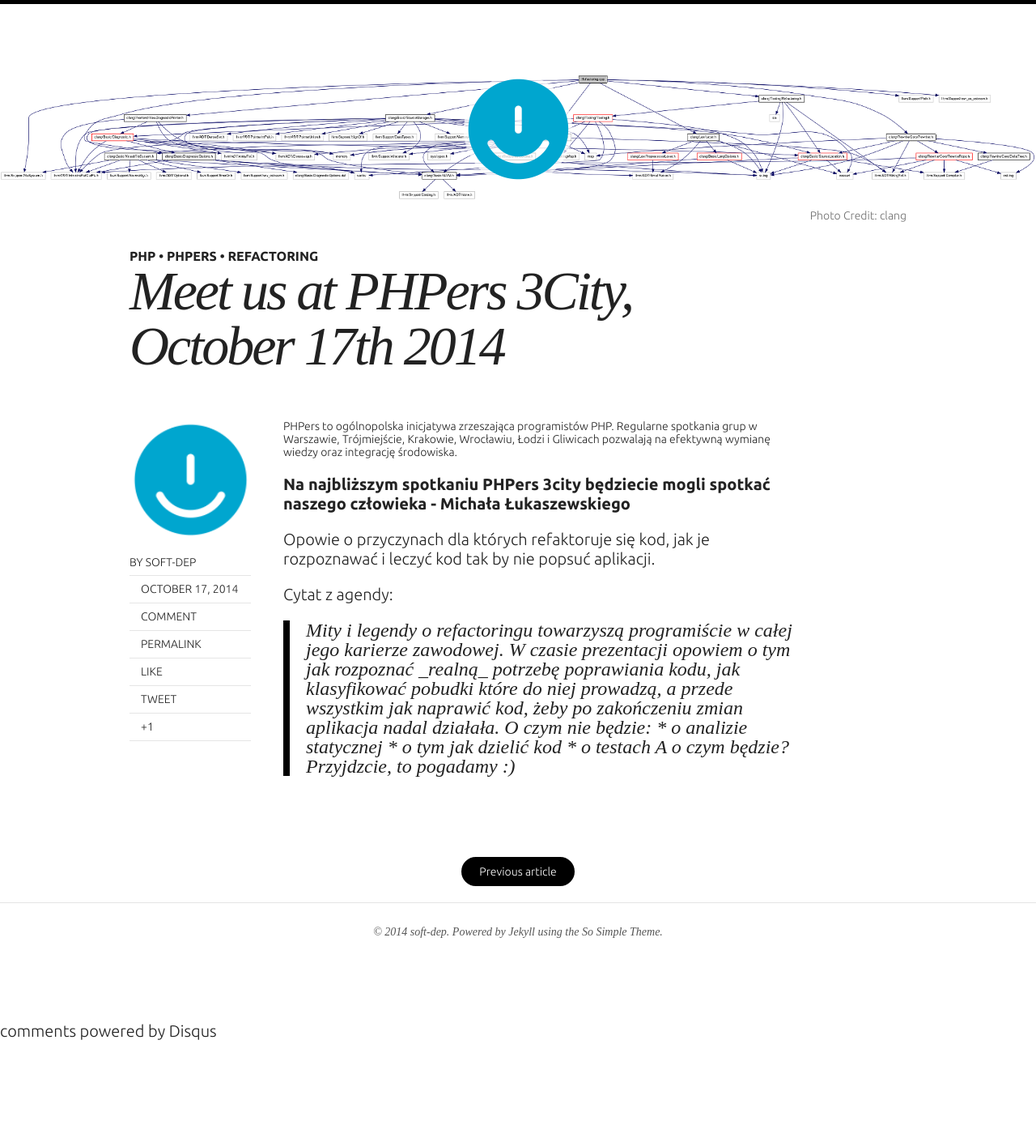
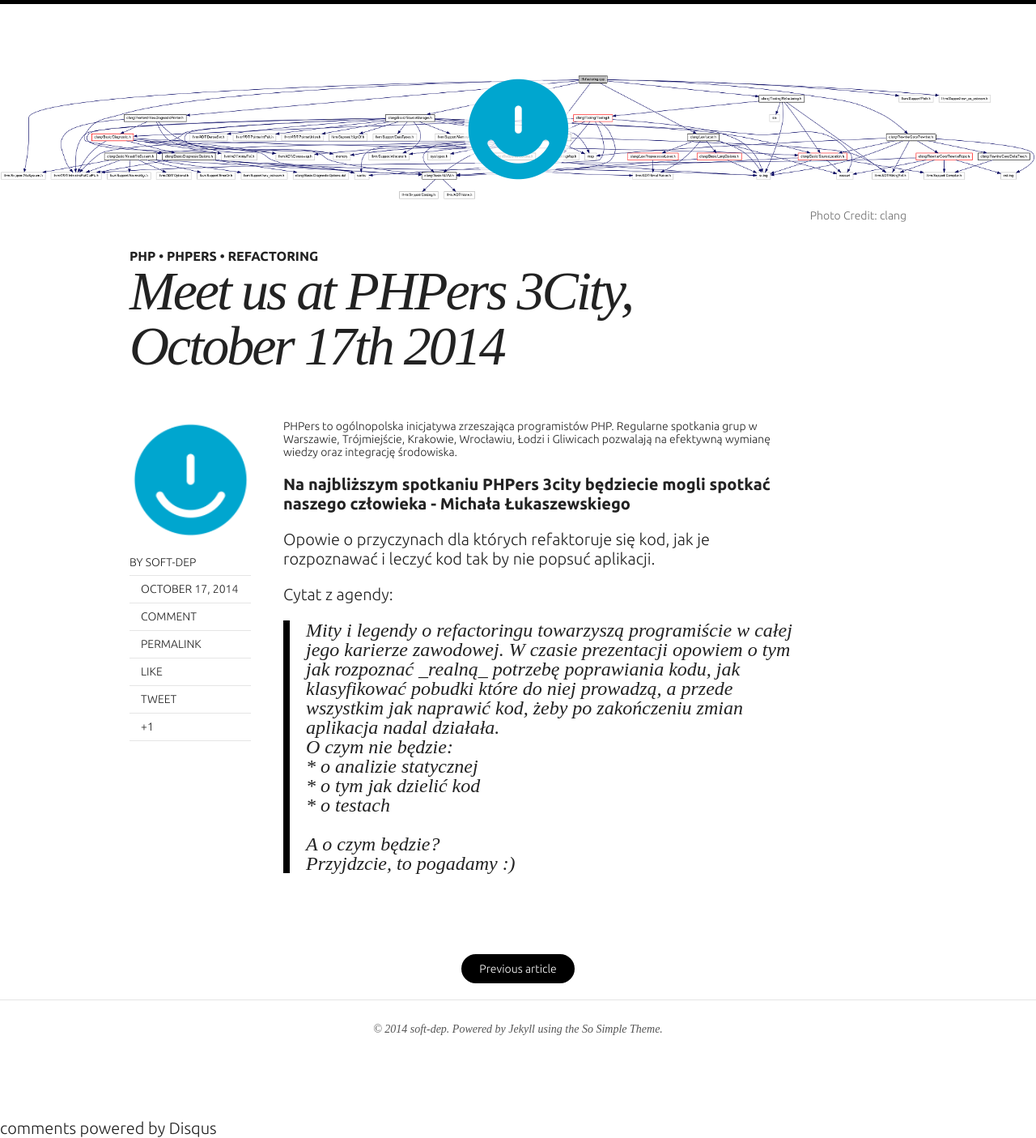
Before and after one commit to young-digital-planet/nerds, a Jekyll site: the page built from _posts/2014-10-17-phpers.md, in a window 1280 px wide. Shown: the whole page at 81% size. Built offline with Jekyll 4.4.1, drawn with Linux system fonts in a browser that asks for light colours; nearby versions of some CDN libraries; comment, search, counter and statistics services are not loaded; before the commit the page ends 1285 px from its top, so only the background shows below that.

Commit message:
korekta formatowania

```diff
--- a/_posts/2014-10-17-phpers.md
+++ b/_posts/2014-10-17-phpers.md
@@ -20,11 +20,13 @@
 
 <blockquote>
 Mity i legendy o refactoringu towarzyszą programiście w całej jego karierze zawodowej. W czasie prezentacji opowiem o tym jak rozpoznać _realną_ potrzebę poprawiania kodu, jak klasyfikować pobudki które do niej prowadzą, a przede wszystkim jak naprawić kod, żeby po zakończeniu zmian aplikacja nadal działała.
-
-O czym nie będzie:
-* o analizie statycznej
-* o tym jak dzielić kod
-* o testach
+<br />
+O czym nie będzie:<br />
+* o analizie statycznej<br />
+* o tym jak dzielić kod<br />
+* o testach<br />
+<br />
 A o czym będzie?
+<br />
 Przyjdzcie, to pogadamy :)
 </blockquote>
```
